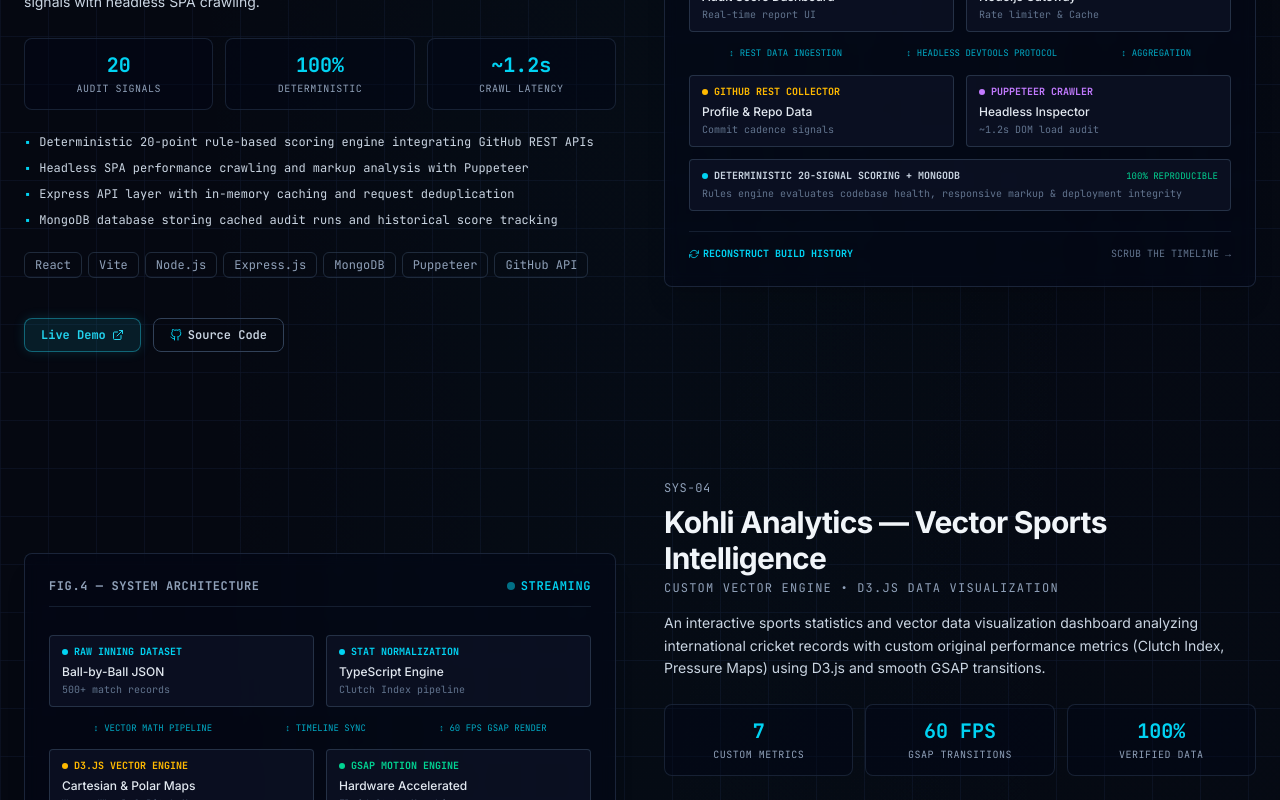
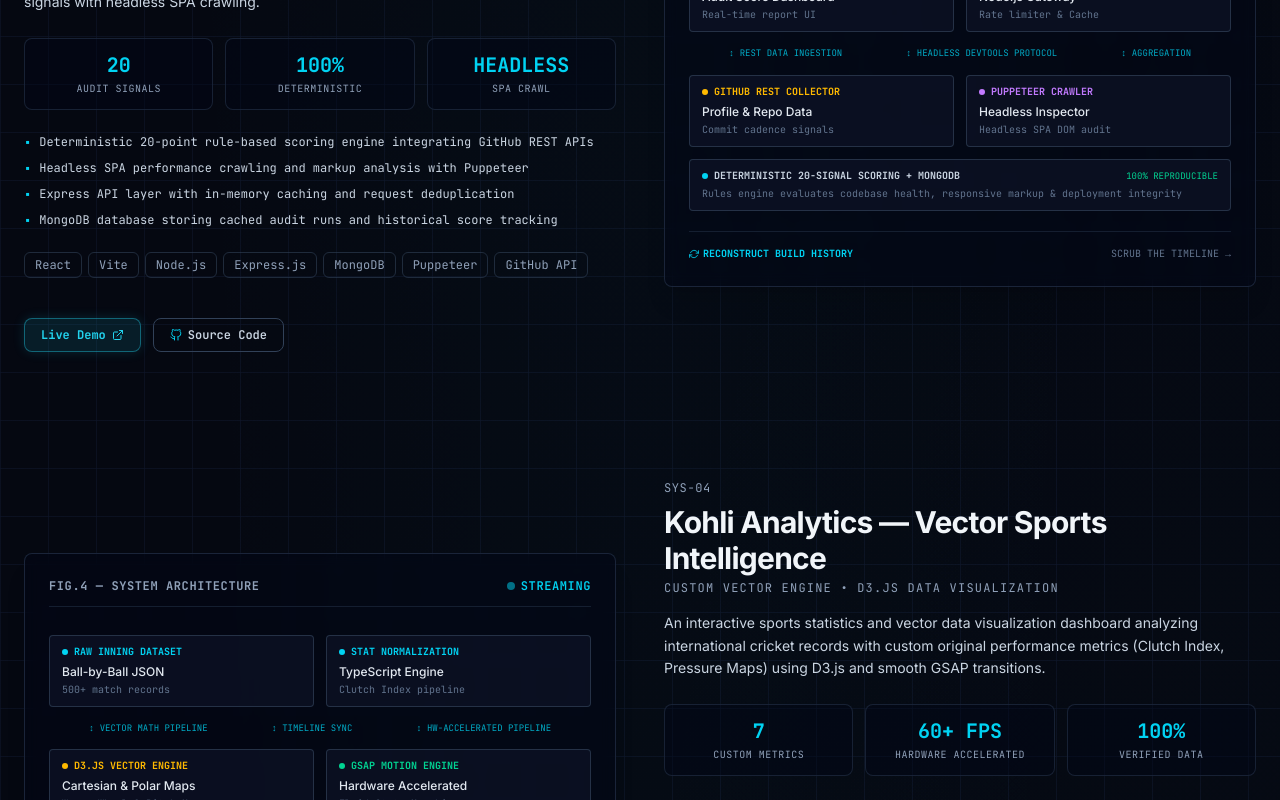
Before and after one commit to rakeshkumar0804/Developer-Portfolio, a React (Vite) app: page / in a window 1280 px wide. Shown: the part 4140-4940 px from the top of the page. Built offline with nearby package versions, Linux system fonts and the light colour scheme.

Commit message:
fix: update Kohli Analytics telemetry labels to 60+ FPS HARDWARE ACCELERATED and pipeline connector

```diff
--- a/src/components/ArchitectureReconstructModal.jsx
+++ b/src/components/ArchitectureReconstructModal.jsx
@@ -179,7 +179,7 @@ const reconstructionData = {
         activeNodes: ['frontend', 'api', 'github', 'engine', 'puppeteer', 'mongo'],
         activeLinks: ['rest', 'github', 'devtools', 'eval', 'db'],
         resolvedTitle: 'Live Production Launch',
-        resolvedDesc: 'Comprehensive hiring-readiness auditor with ~1.2s average crawl time and reproducible audit scorecard generation.',
+        resolvedDesc: 'Comprehensive hiring-readiness auditor with headless SPA crawling and reproducible audit scorecard generation.',
       },
     ],
     nodes: [
--- a/src/components/Projects.jsx
+++ b/src/components/Projects.jsx
@@ -256,7 +256,7 @@ function PortfolioPulseSchematic({ onReconstruct }) {
               PUPPETEER CRAWLER
             </div>
             <div className="text-xs font-sans font-medium text-slate-200 mt-1">Headless Inspector</div>
-            <div className="text-[10px] font-mono text-slate-500 mt-0.5">~1.2s DOM load audit</div>
+            <div className="text-[10px] font-mono text-slate-500 mt-0.5">Headless SPA DOM audit</div>
           </div>
         </div>
 
@@ -331,7 +331,7 @@ function KohliAnalyticsSchematic({ onReconstruct }) {
         <div className="flex items-center justify-around text-[9px] font-mono text-cyan-400/80 px-2 py-0.5">
           <span>↕ VECTOR MATH PIPELINE</span>
           <span>↕ TIMELINE SYNC</span>
-          <span>↕ 60 FPS GSAP RENDER</span>
+          <span>↕ HW-ACCELERATED PIPELINE</span>
         </div>
 
         <div className="grid grid-cols-2 gap-3 relative z-10">
@@ -693,9 +693,9 @@ export default function Projects() {
                   </div>
                 </div>
                 <div className="border border-slate-800/80 bg-slate-950/40 p-3 rounded-lg text-center">
-                  <div className="text-xl font-bold text-cyan-400 font-mono">~1.2s</div>
+                  <div className="text-xl font-bold text-cyan-400 font-mono">HEADLESS</div>
                   <div className="text-[10px] font-mono text-slate-400 uppercase tracking-wider mt-0.5">
-                    CRAWL LATENCY
+                    SPA CRAWL
                   </div>
                 </div>
               </div>
@@ -801,9 +801,9 @@ export default function Projects() {
                   </div>
                 </div>
                 <div className="border border-slate-800/80 bg-slate-950/40 p-3 rounded-lg text-center">
-                  <div className="text-xl font-bold text-cyan-400 font-mono">60 FPS</div>
+                  <div className="text-xl font-bold text-cyan-400 font-mono">60+ FPS</div>
                   <div className="text-[10px] font-mono text-slate-400 uppercase tracking-wider mt-0.5">
-                    GSAP TRANSITIONS
+                    HARDWARE ACCELERATED
                   </div>
                 </div>
                 <div className="border border-slate-800/80 bg-slate-950/40 p-3 rounded-lg text-center">
```
